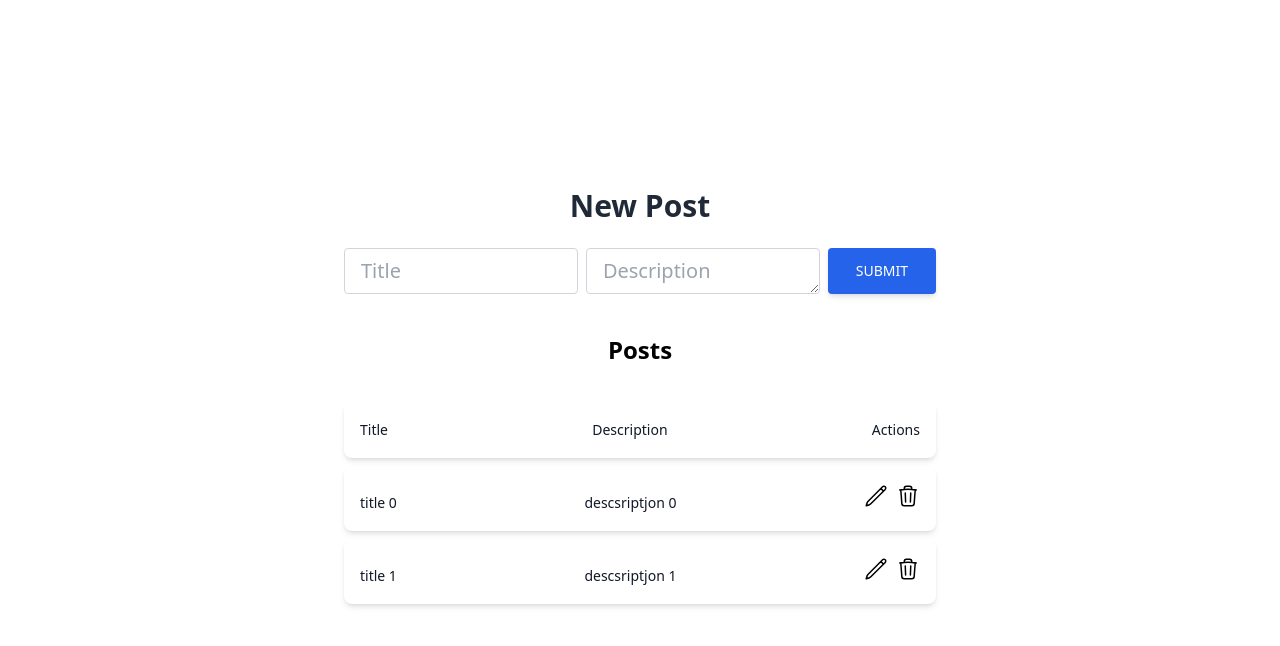
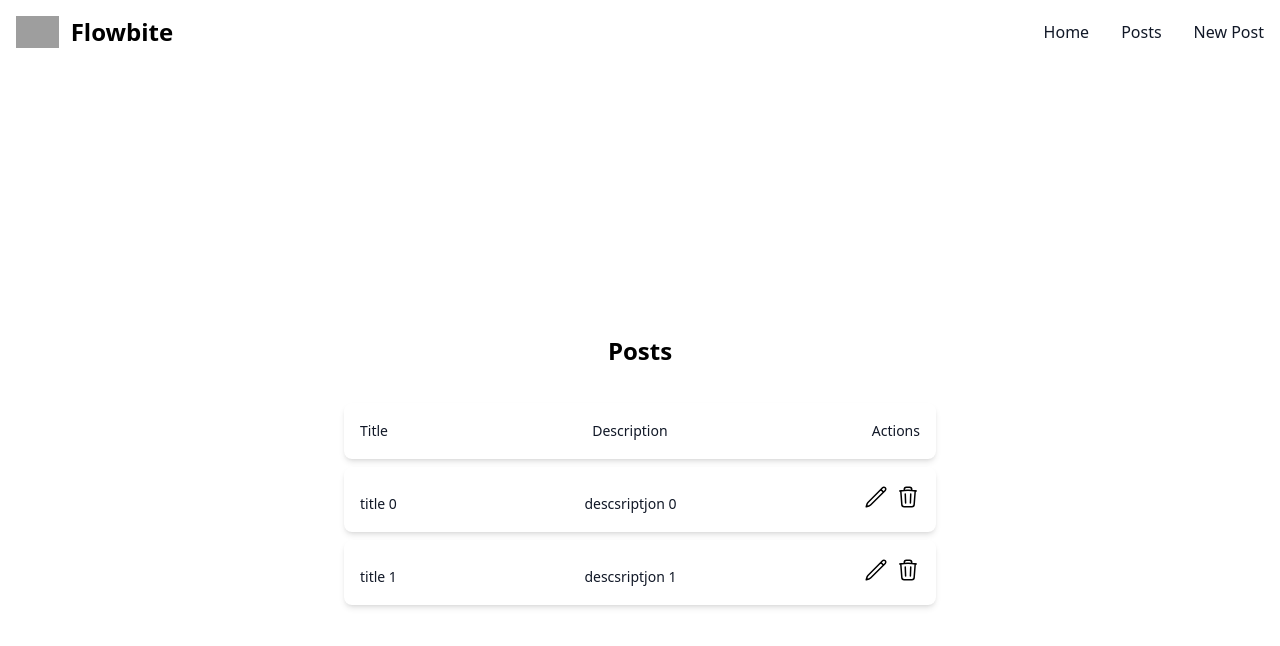
Before and after one commit to CristianPeralta/posts-vue3, a Vue app: page /#/ in a window 1280 px wide. Shown: the top 646 px of the page. Built offline with nearby package versions, Linux system fonts and the light colour scheme; grey boxes are pictures that could not be loaded.

Commit message:
Add NavBar component

```diff
--- a/src/App.vue
+++ b/src/App.vue
@@ -1,3 +1,18 @@
 <template>
-  <router-view/>
+  <Navbar />
+
+  <main class="container py-5">
+    <router-view />
+  </main>
 </template>
+
+<script lang="ts">
+import { defineComponent } from "vue";
+import Navbar from "@/components/Navbar.vue";
+export default defineComponent({
+  name: "App",
+  components: {
+    Navbar,
+  },
+});
+</script>
--- a/src/components/NavBar.vue
+++ b/src/components/NavBar.vue
@@ -1,5 +1,40 @@
 <template>
-    <h1>
-        NAVBAR
-    </h1>
+    <nav class="bg-white border-gray-200 dark:bg-gray-900">
+      <div class="max-w-screen-xl flex flex-wrap items-center justify-between mx-auto p-4">
+        <a href="https://flowbite.com/" class="flex items-center">
+            <img src="https://flowbite.com/docs/images/logo.svg" class="h-8 mr-3" alt="Flowbite Logo" />
+            <span class="self-center text-2xl font-semibold whitespace-nowrap dark:text-white">Flowbite</span>
+        </a>
+        <button data-collapse-toggle="navbar-default" type="button" class="inline-flex items-center p-2 ml-3 text-sm text-gray-500 rounded-lg md:hidden hover:bg-gray-100 focus:outline-none focus:ring-2 focus:ring-gray-200 dark:text-gray-400 dark:hover:bg-gray-700 dark:focus:ring-gray-600" aria-controls="navbar-default" aria-expanded="false">
+          <span class="sr-only">Open main menu</span>
+          <svg class="w-6 h-6" aria-hidden="true" fill="currentColor" viewBox="0 0 20 20" xmlns="http://www.w3.org/2000/svg"><path fill-rule="evenodd" d="M3 5a1 1 0 011-1h12a1 1 0 110 2H4a1 1 0 01-1-1zM3 10a1 1 0 011-1h12a1 1 0 110 2H4a1 1 0 01-1-1zM3 15a1 1 0 011-1h12a1 1 0 110 2H4a1 1 0 01-1-1z" clip-rule="evenodd"></path></svg>
+        </button>
+        <div class="hidden w-full md:block md:w-auto" id="navbar-default">
+          <ul class="font-medium flex flex-col p-4 md:p-0 mt-4 border border-gray-100 rounded-lg bg-gray-50 md:flex-row md:space-x-8 md:mt-0 md:border-0 md:bg-white dark:bg-gray-800 md:dark:bg-gray-900 dark:border-gray-700">
+            <li>
+                <router-link
+                class="block py-2 pl-3 pr-4 text-gray-900 rounded hover:bg-gray-100 md:hover:bg-transparent md:border-0 md:hover:text-blue-700 md:p-0 dark:text-white md:dark:hover:text-blue-500 dark:hover:bg-gray-700 dark:hover:text-white md:dark:hover:bg-transparent"
+                 to="/">Home</router-link>
+            </li>
+            <li>
+                <router-link
+                class="block py-2 pl-3 pr-4 text-gray-900 rounded hover:bg-gray-100 md:hover:bg-transparent md:border-0 md:hover:text-blue-700 md:p-0 dark:text-white md:dark:hover:text-blue-500 dark:hover:bg-gray-700 dark:hover:text-white md:dark:hover:bg-transparent"
+                to="/posts">Posts</router-link>
+            </li>
+             <li>
+                <router-link
+                class="block py-2 pl-3 pr-4 text-gray-900 rounded hover:bg-gray-100 md:hover:bg-transparent md:border-0 md:hover:text-blue-700 md:p-0 dark:text-white md:dark:hover:text-blue-500 dark:hover:bg-gray-700 dark:hover:text-white md:dark:hover:bg-transparent"
+                to="/posts/new">New Post</router-link>
+            </li>
+          </ul>
+        </div>
+      </div>
+    </nav>
 </template>
+
+<script lang="ts">
+import { defineComponent } from "vue";
+export default defineComponent({
+    name: "Navbar",
+});
+</script>
--- a/src/components/PostDetail.vue
+++ /dev/null
@@ -1,5 +0,0 @@
-<template>
-    <h1>
-        POSTS DETAIL
-    </h1>
-</template>
--- a/src/components/PostList.vue
+++ b/src/components/PostList.vue
@@ -1,6 +1,5 @@
 <template>
       <div class="flex flex-col justify-center items-center h-screen">
-        <PostForm></PostForm>
         <h2 class="text-2xl font-bold mb-4">Posts</h2>
         <ul class="container my-5 px-6 mx-auto lg:w-6/12 justify-center">
             <li class="bg-white shadow-md rounded-lg p-4 flex justify-between items-center mb-2">
@@ -85,7 +84,6 @@
 <script lang="ts">
     import { defineComponent } from "vue"
     import { Post } from "@/interfaces/Post"
-    import PostForm from "./PostForm.vue"
 
     export default defineComponent({
     data() {
@@ -140,7 +138,6 @@
         isEmpty(str: string) {
             return str.replace(/^\s+/g, '').length;
         },
-    },
-    components: { PostForm }
+    }
 })
 </script>
```
